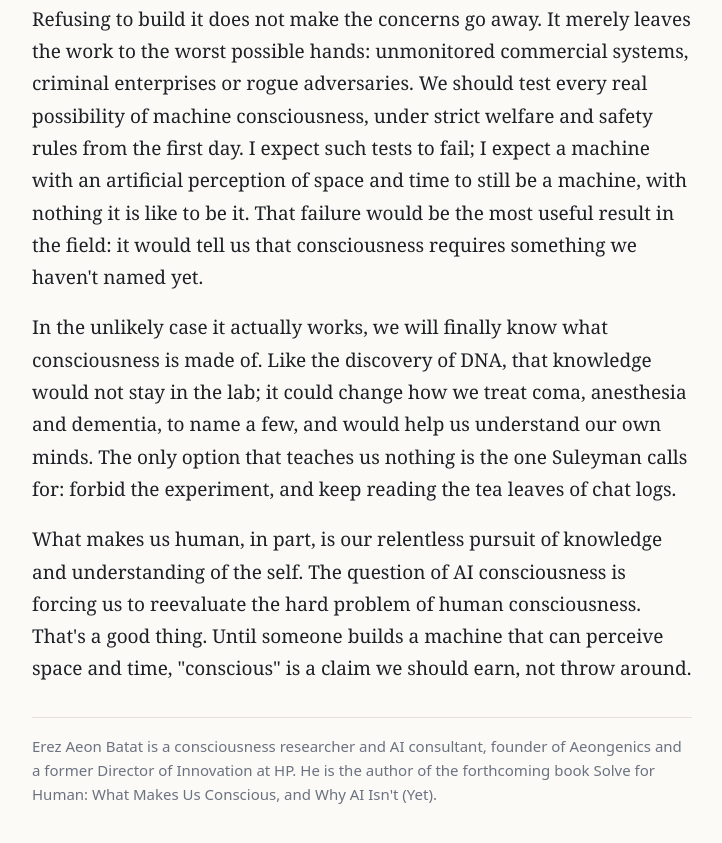
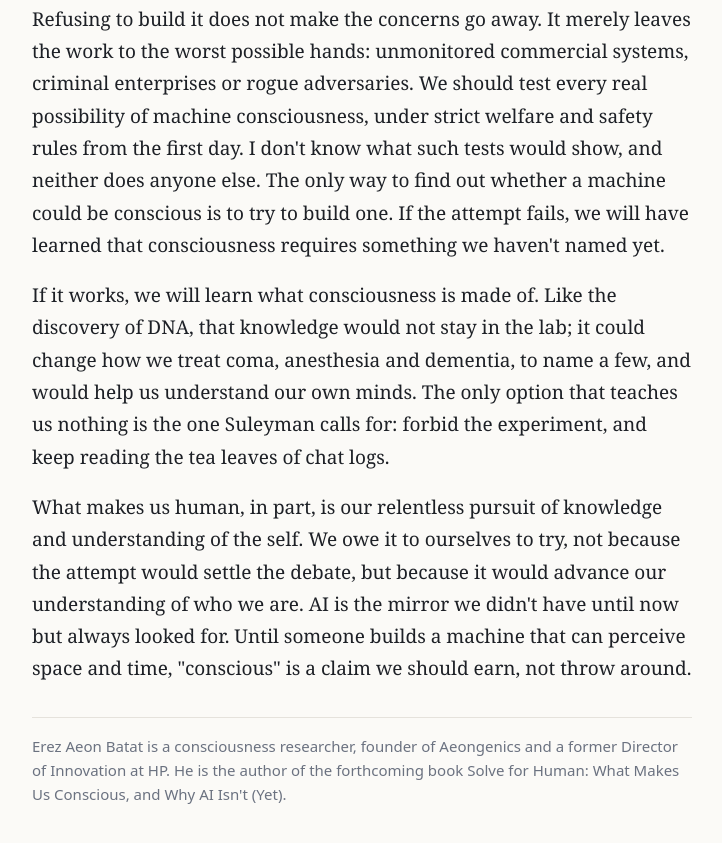
Before and after one commit to shrugibatat/aeongenics, a plain HTML site: page drafts/build-it-op-ed-149959.html in a window 1280 px wide. Shown: the part 3219-4062 px from the top of the page, without its empty margins (278-1000 px from the left). Drawn offline with Linux system fonts and the light colour scheme.

Commit message:
OpEd 3 editors' page: position fix (Aeon's edits), bio without AI consultant
Co-Authored-By: Claude Opus 5.5 <noreply@anthropic.com>

```diff
--- a/drafts/build-it-op-ed-149959.html
+++ b/drafts/build-it-op-ed-149959.html
@@ -23,14 +23,14 @@ a{color:var(--acc)}
 <p>The model’s words, then, can’t be the test. What else can we use? The model’s behavior won’t do, either. A model that “decides” to run away from a sandbox, resists being shut down or schemes in a test, is always doing what the test, the prompt, or the training set it up to do.</p>
 <p>The idea, then, of halting development if signs appear, is a rule with no trigger. It will either never fire, or it will fire immediately at the first sign of what “feels” human.</p>
 <p>The side that says machine consciousness is possible has a similar hole. The same week, The New York Times ran an opinion piece titled "<a target="_blank" rel="noopener" href="https://www.nytimes.com/2026/11/01/opinion/ai-consciousness-ethics.html">Could A.I. Be Conscious? It's Definitely Possible.</a>" Its author, Toni Sims of NYU's Center for Mind, Ethics, and Policy, argues that we should take the possibility seriously and weigh the evidence, starting with what a system says and does. But that’s the same trap again. She does list other evidence, such as how a system works inside, which points in the right direction. Yet she concedes that each kind is limited, and hopes they add up together. Weak evidence piled up is not a test.</p>
-<p>So, one side says stop if signs appear; the other says weigh the signs. Neither offers a test that could settle it.</p>
+<p>So, one side says stop if signs appear; the other says weigh the signs. Neither offers an actual test.</p>
 <p>Personally, I believe today’s machines are far from being conscious. We’ve done an exceptional job making them sound human, and we are now tripping over how good they sound. I also don’t believe scaling AI models up would change that. But belief, mine or anyone's, settles nothing. So, I propose a bar. In my upcoming book I argue that machine consciousness is a claim that must be earned, and that no one should suggest a machine might be conscious until there is evidence of two basic things human consciousness requires: a perception of space and a perception of time.</p>
 <p>A perception of space is not sensors that report what is around a robot. It is a unified field of the present moment; an involuntary, always-on felt presence. You don’t decide to feel the chair under you or the cold draft from the window; it is simply there, all at once. A humanoid’s sensors might register the draft, but nothing in it feels the cold; at most, it responds by mimicking human behavior.</p>
 <p>A perception of time is the basis of self-consciousness. It is awareness held from one moment to the next, so that experience has a before and an after, and time drags when you are bored and flies when you are having fun. An AI model might know what time it is, but time is merely a word it predicts.</p>
 <p>How do I know a model doesn’t perceive time? I don’t. I also don’t know whether a hammer does. The only difference is that the model sounds human, and that is the trap: the very thing that makes the output persuasive is the thing that makes it worthless as evidence.</p>
 <p>My proposal to Suleyman, Sims, and to everybody who says that machine consciousness is possible – build it. Don’t insinuate it appeared by accident, in a product designed to act conscious. But on purpose, in a lab, in the open. Give a machine an artificial present moment and an artificial sense of time. Log every computation, so researchers read the machinery instead of asking the machine how it feels. Then test it, not by what it says, but by what its architecture does. In my book, I outline how.</p>
-<p>Refusing to build it does not make the concerns go away. It merely leaves the work to the worst possible hands: unmonitored commercial systems, criminal enterprises or rogue adversaries. We should test every real possibility of machine consciousness, under strict welfare and safety rules from the first day. I expect such tests to fail; I expect a machine with an artificial perception of space and time to still be a machine, with nothing it is like to be it. That failure would be the most useful result in the field: it would tell us that consciousness requires something we haven't named yet.</p>
-<p>In the unlikely case it actually works, we will finally know what consciousness is made of. Like the discovery of DNA, that knowledge would not stay in the lab; it could change how we treat coma, anesthesia and dementia, to name a few, and would help us understand our own minds. The only option that teaches us nothing is the one Suleyman calls for: forbid the experiment, and keep reading the tea leaves of chat logs.</p>
-<p>What makes us human, in part, is our relentless pursuit of knowledge and understanding of the self. The question of AI consciousness is forcing us to reevaluate the hard problem of human consciousness. That's a good thing. Until someone builds a machine that can perceive space and time, "conscious" is a claim we should earn, not throw around.</p>
-<p class="bio">Erez Aeon Batat is a consciousness researcher and AI consultant, founder of Aeongenics and a former Director of Innovation at HP. He is the author of the forthcoming book Solve for Human: What Makes Us Conscious, and Why AI Isn't (Yet).</p>
+<p>Refusing to build it does not make the concerns go away. It merely leaves the work to the worst possible hands: unmonitored commercial systems, criminal enterprises or rogue adversaries. We should test every real possibility of machine consciousness, under strict welfare and safety rules from the first day. I don't know what such tests would show, and neither does anyone else. The only way to find out whether a machine could be conscious is to try to build one. If the attempt fails, we will have learned that consciousness requires something we haven't named yet.</p>
+<p>If it works, we will learn what consciousness is made of. Like the discovery of DNA, that knowledge would not stay in the lab; it could change how we treat coma, anesthesia and dementia, to name a few, and would help us understand our own minds. The only option that teaches us nothing is the one Suleyman calls for: forbid the experiment, and keep reading the tea leaves of chat logs.</p>
+<p>What makes us human, in part, is our relentless pursuit of knowledge and understanding of the self. We owe it to ourselves to try, not because the attempt would settle the debate, but because it would advance our understanding of who we are. AI is the mirror we didn't have until now but always looked for. Until someone builds a machine that can perceive space and time, "conscious" is a claim we should earn, not throw around.</p>
+<p class="bio">Erez Aeon Batat is a consciousness researcher, founder of Aeongenics and a former Director of Innovation at HP. He is the author of the forthcoming book Solve for Human: What Makes Us Conscious, and Why AI Isn't (Yet).</p>
 </main></body></html>
```
